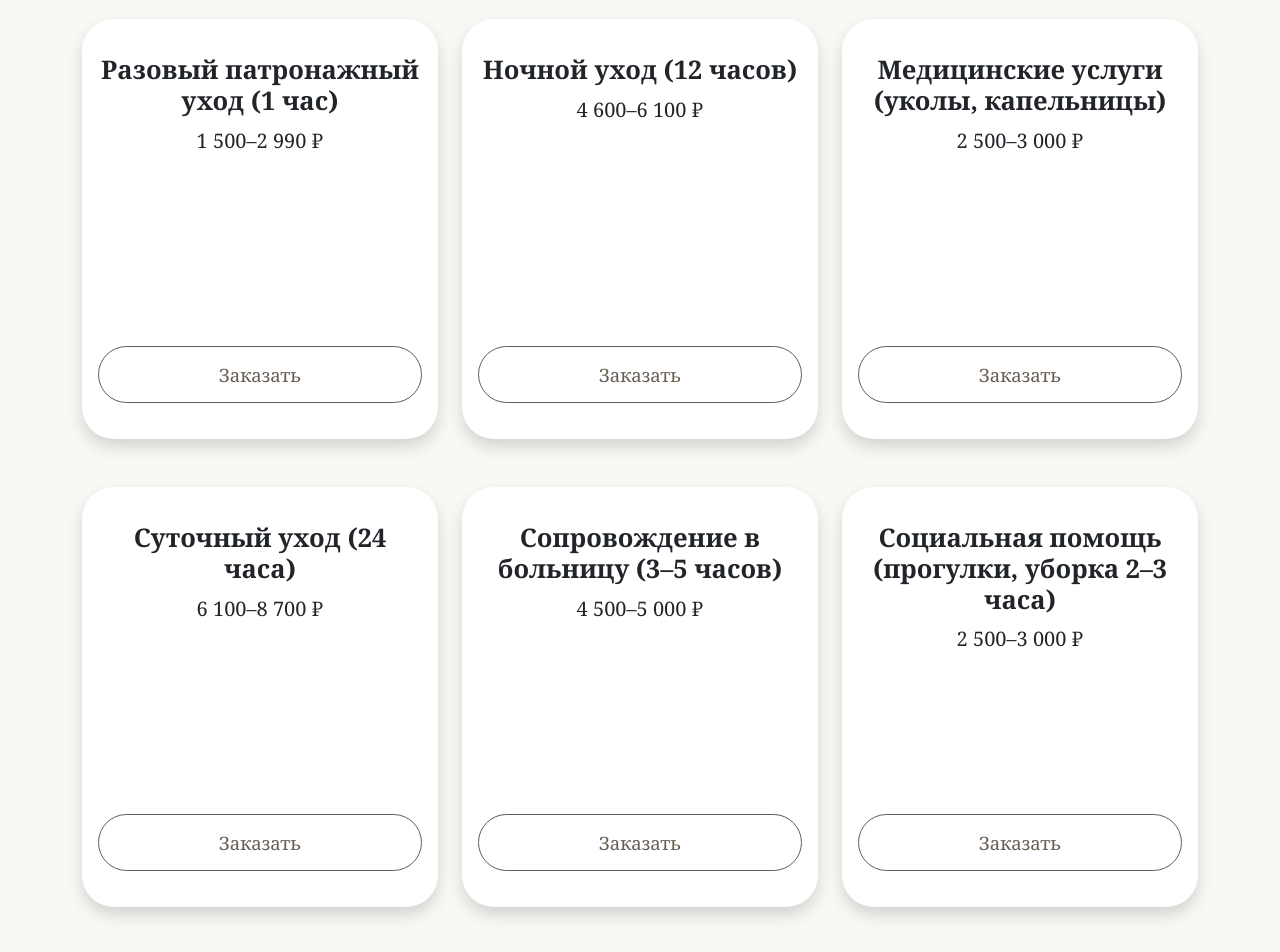
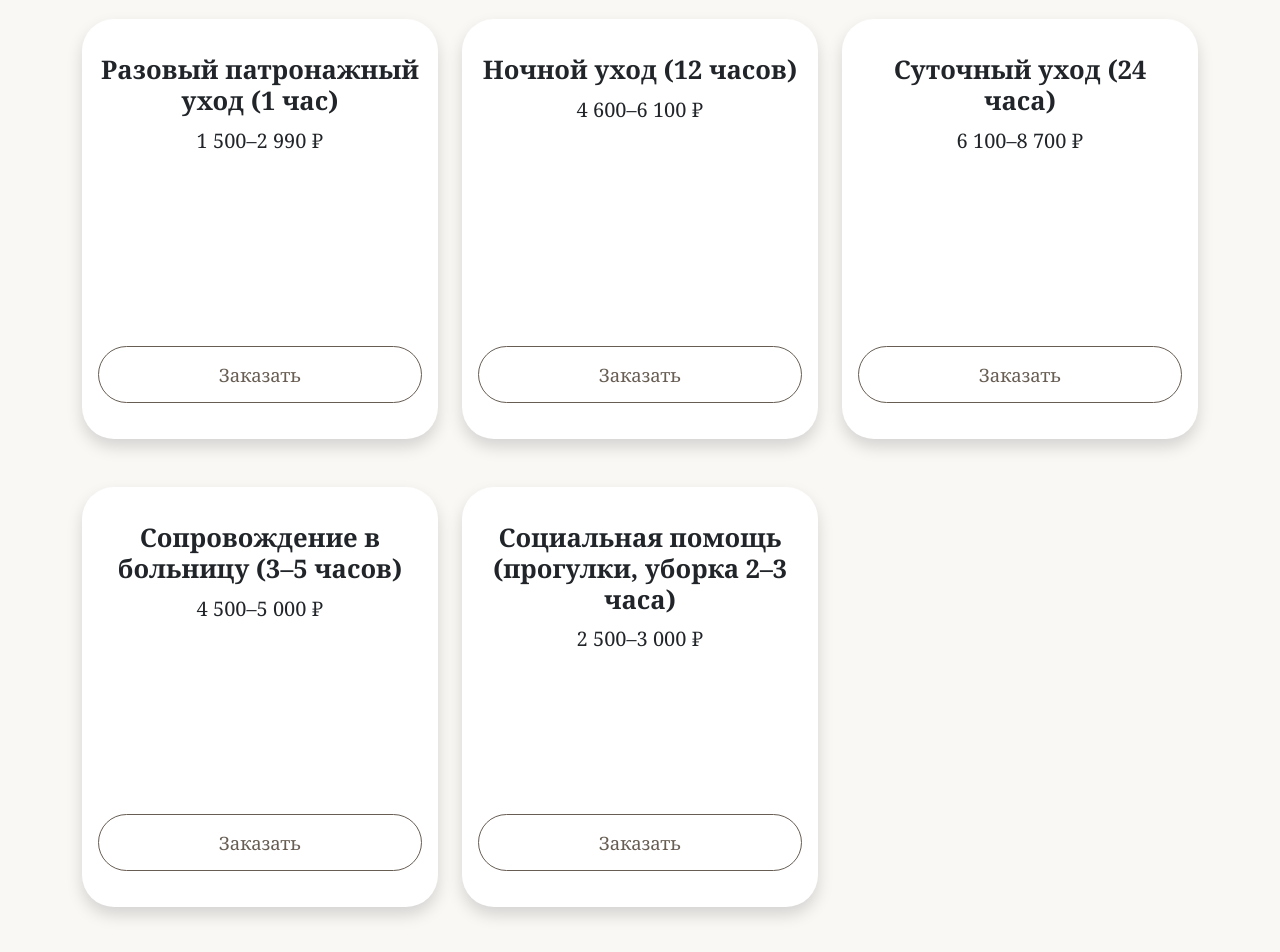
Before and after one commit to Exa-Nori/backend1, a plain HTML site: page public/all-services.html in a window 1280 px wide. Shown: the part 1060-2012 px from the top of the page. Drawn offline with nearby package versions, Linux system fonts and the light colour scheme.

Commit message:
правки

```diff
--- a/public/all-services.html
+++ b/public/all-services.html
@@ -482,15 +482,6 @@
             <div class="col-md-6 col-lg-4 mb-4">
                 <div class="card border-0 shadow h-100 text-center bg-white">
                     <div class="card-body d-flex flex-column align-items-center">
-                        <h5 class="card-title mb-2">Медицинские услуги (уколы, капельницы)</h5>
-                        <div class="mb-2" style="font-size:1.25rem;">2 500–3 000 ₽</div>
-                        <button class="btn btn-outline-primary w-100 mt-auto order-btn" data-title="Медицинские услуги (уколы, капельницы)" data-price="2500">Заказать</button>
-                    </div>
-                </div>
-            </div>
-            <div class="col-md-6 col-lg-4 mb-4">
-                <div class="card border-0 shadow h-100 text-center bg-white">
-                    <div class="card-body d-flex flex-column align-items-center">
                         <h5 class="card-title mb-2">Суточный уход (24 часа)</h5>
                         <div class="mb-2" style="font-size:1.25rem;">6 100–8 700 ₽</div>
                         <button class="btn btn-outline-primary w-100 mt-auto order-btn" data-title="Суточный уход (24 часа)" data-price="6100">Заказать</button>
```
